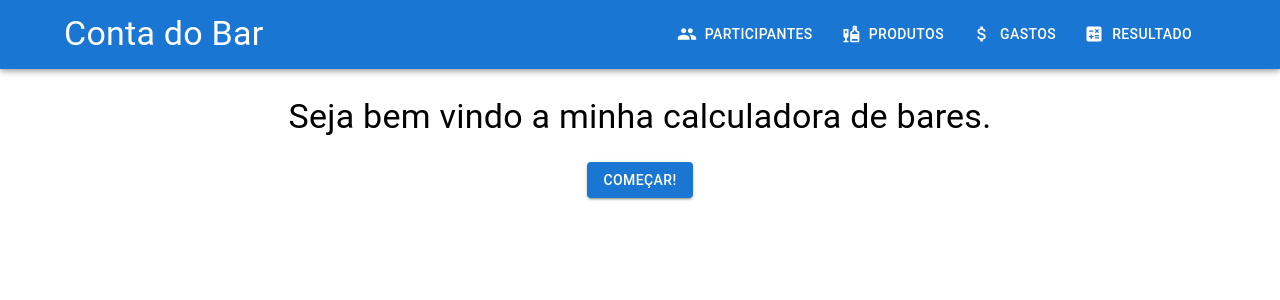
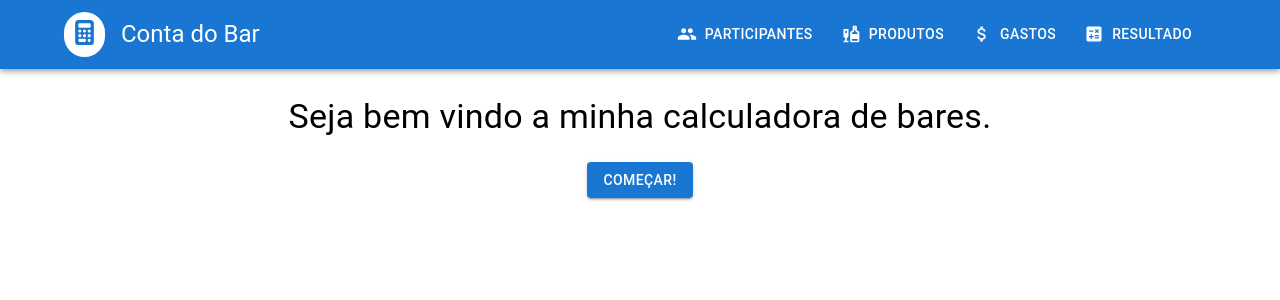
Before and after one commit to jonatas1n/divide-ai, a React (Vite) app: page / in a window 1280 px wide. Shown: the top 300 px of the page. Built offline with nearby package versions, Linux system fonts and the light colour scheme.

Commit message:
feat: set logo on header

```diff
--- a/src/components/Header/index.tsx
+++ b/src/components/Header/index.tsx
@@ -12,6 +12,7 @@ import Liquor from "@mui/icons-material/Liquor";
 import AttachMoneyIcon from "@mui/icons-material/AttachMoney";
 import Calculate from "@mui/icons-material/Calculate";
 import Close from "@mui/icons-material/Close";
+import { Box } from "@mui/material";
 
 const routes = {
   guests: { label: "Participantes", icon: Group },
@@ -37,7 +38,12 @@ export const Header = ({ title }: HeaderProps) => {
           alignItems="center"
           p={{xs: 2, md: 0}}
         >
-          <Typography variant="h4">{title}</Typography>
+          <Stack direction="row" alignItems="center" spacing={2}>
+            <Box sx={{ backgroundColor: "#ffffff", p: 1, borderRadius: "100vmax", aspectRatio: 1, justifyContent: "center", alignItems: "center" }}>
+              <img src="public/icon.svg" alt="Conta-bar" width={25} height={25} />
+            </Box>
+            <Typography variant="h5">{title}</Typography>
+          </Stack>
           <Stack justifyContent="center">
             <Button
               color="inherit"
```
